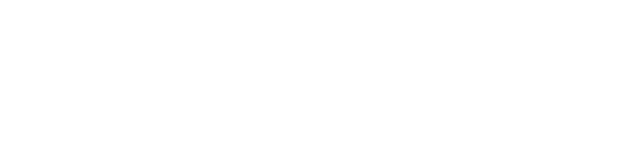
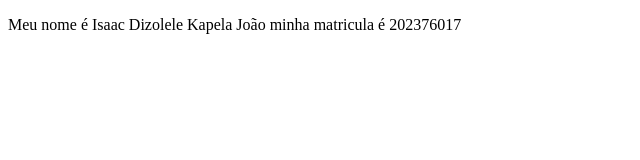
Before and after one commit to ufjf-dcc202/ufjf-dcc202-2023-3-a-atv2-isaac-kapela, a plain HTML site: page index.html in a window 1280 px wide. Shown: the whole page, without its empty margins (0-640 px from the left). Drawn offline with Linux system fonts and the light colour scheme.

Commit message:
Adicionando conteudo no index.html

```diff
--- a/index.html
+++ b/index.html
@@ -6,7 +6,8 @@
     </head>
 
     <body>
-        <h1></h1>
+        <p>Meu nome é Isaac Dizolele Kapela João minha matricula é 202376017
+        </p>
 
     </body>
 
```
